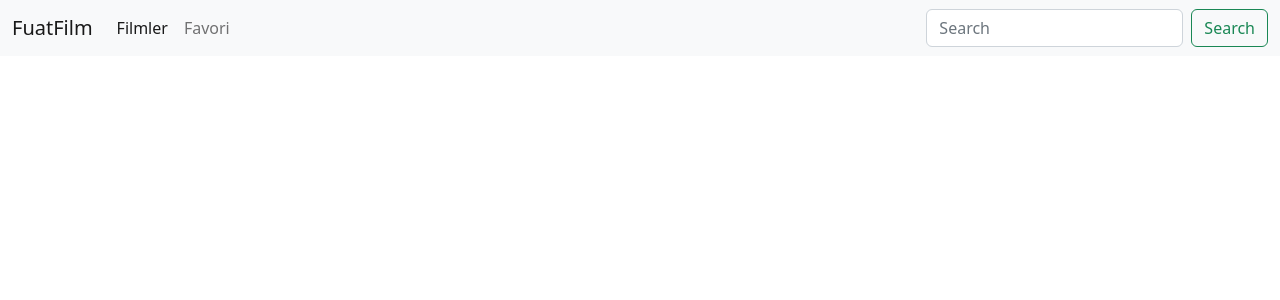
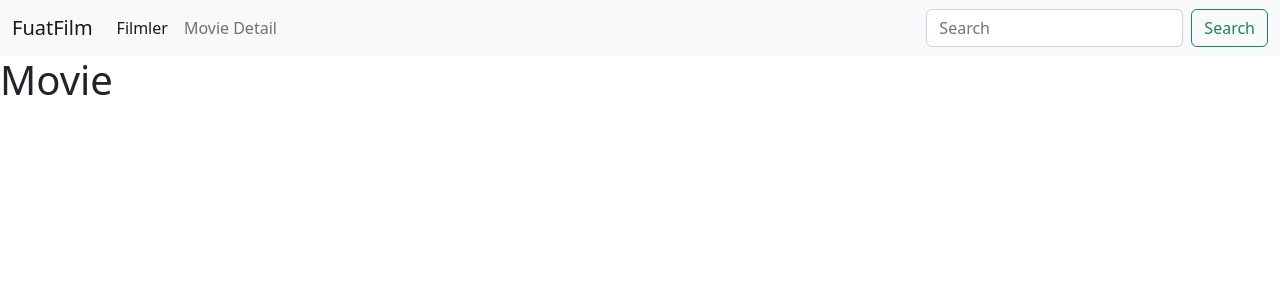
Before and after one commit to fuatsevinc/DjangoMovieApp, a Django app: page /movie in a window 1280 px wide. Shown: the top 300 px of the page. Run offline with Django 4.2, Linux system fonts and the light colour scheme.

Commit message:
project updated

```diff
--- a/movie/urls.py
+++ b/movie/urls.py
@@ -2,8 +2,8 @@ from django.urls import path
 from . import views
 
 urlpatterns = [
-    path("", views.index),
-    path("movie", views.movie),
+    path("", views.index, name="index"),
+    path("movie", views.movie, name="movie"),
     path("movie/<slug:slug>", views.movie_detail),
 
 
--- a/movie/views.py
+++ b/movie/views.py
@@ -4,7 +4,7 @@ from django.shortcuts import render
 # Create your views here.
 
 def index(request):
-    return render(request, "index.html")
+    return render(request, "index.html" )
 
 def movie(request):
     return render(request, "movie.html")
--- a/templates/base.html
+++ b/templates/base.html
@@ -14,17 +14,17 @@
     <!-- NAVBAR  -->
     <nav class="navbar navbar-expand-lg bg-light">
         <div class="container-fluid">
-          <a class="navbar-brand" href="#">FuatFilm</a>
+          <a class="navbar-brand" href="{% url 'index' %}">FuatFilm</a>
           <button class="navbar-toggler" type="button" data-bs-toggle="collapse" data-bs-target="#navbarSupportedContent" aria-controls="navbarSupportedContent" aria-expanded="false" aria-label="Toggle navigation">
             <span class="navbar-toggler-icon"></span>
           </button>
           <div class="collapse navbar-collapse" id="navbarSupportedContent">
             <ul class="navbar-nav me-auto mb-2 mb-lg-0">
               <li class="nav-item">
-                <a class="nav-link active" aria-current="page" href="#">Filmler</a>
+                <a class="nav-link active" aria-current="page" href="{% url 'movie' %}" >Filmler</a>
               </li>
               <li class="nav-item">
-                <a class="nav-link" href="#">Favori</a>
+                <a class="nav-link" href="#" >Movie Detail</a>
               </li>
 
             </ul>
--- a/templates/index.html
+++ b/templates/index.html
@@ -3,15 +3,15 @@
 
 {% block pagetitle %}
 Home Page
-{% endblock pagetitle %}
+{% endblock %}
 
 
 {% block content %}
 
 <h1>Home Page</h1>
-{% endblock content %}
+{% endblock %}
 
 {% block js %}
 
 
-{% endblock js %}
+{% endblock %}
--- a/templates/movie.html
+++ b/templates/movie.html
@@ -7,7 +7,7 @@ movie
 
 {% block content %}
 
-
+<h1>Movie</h1>
 {% endblock content %}
 
 {% block js %}
```
